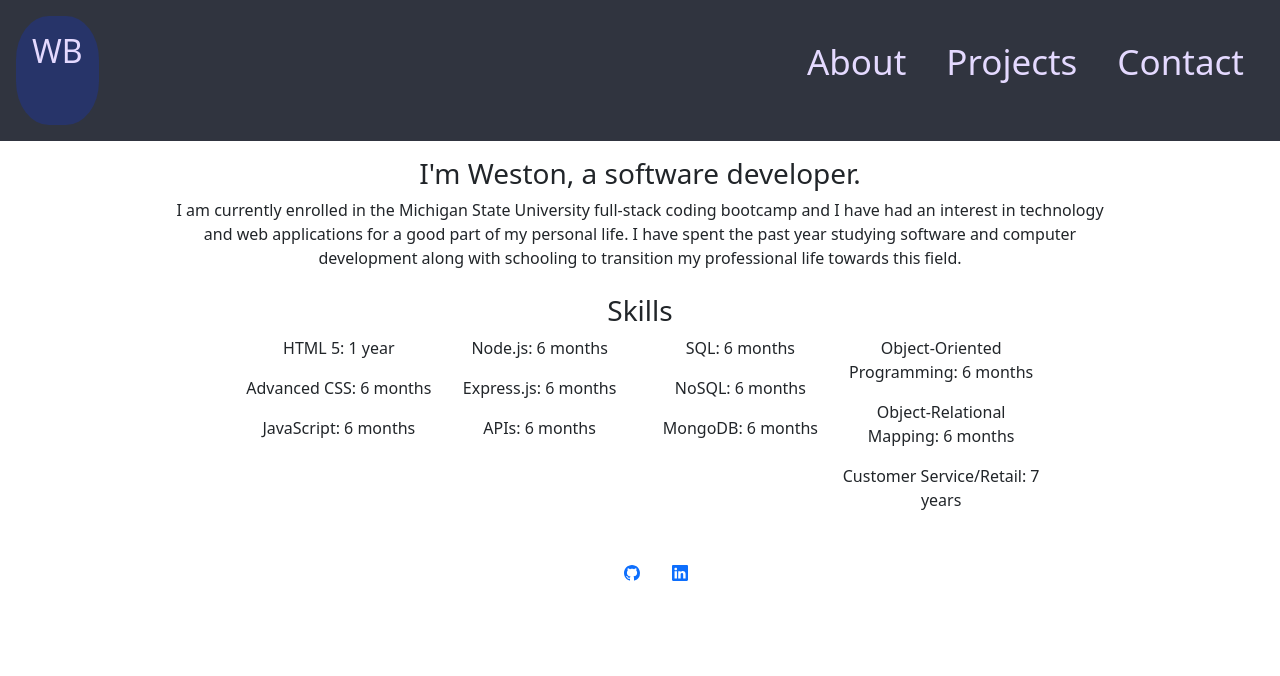
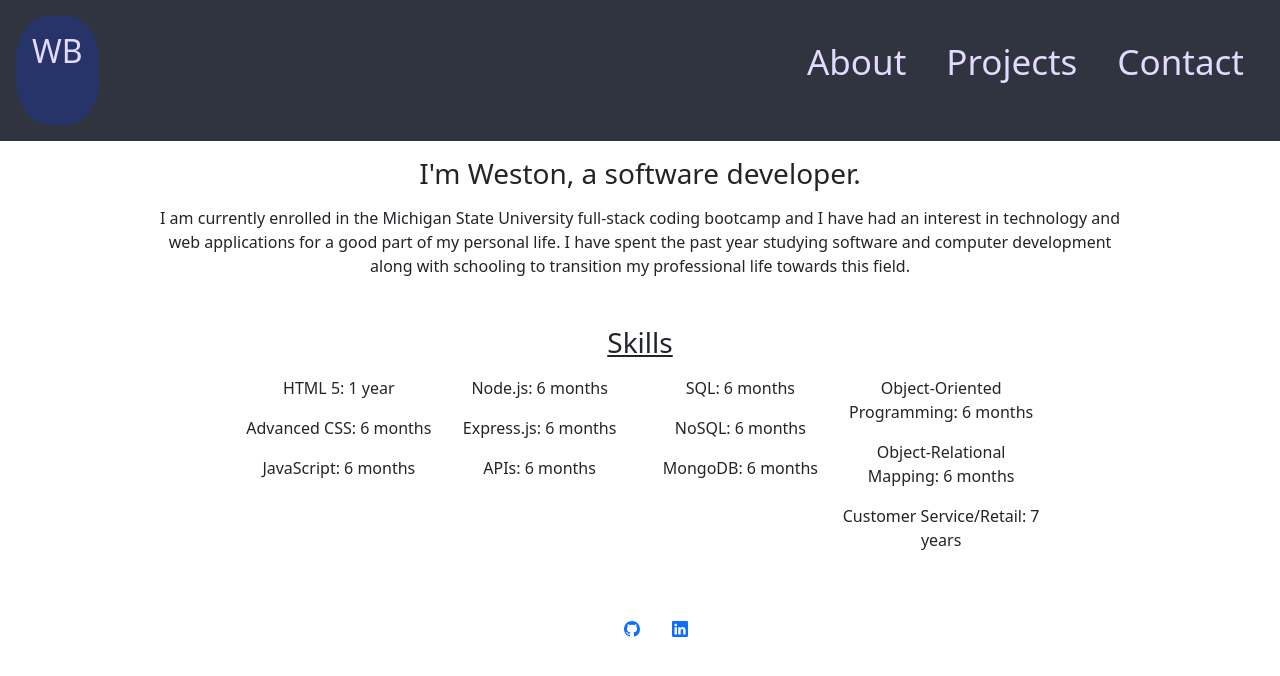
Before and after one commit to BKWes/react-portfolio, a React (Create React App) app: page / in a window 1280 px wide. Shown: the top 676 px of the page. Built offline with nearby package versions, Linux system fonts and the light colour scheme.

Commit message:
update about component and style

```diff
--- a/src/components/About/About.css
+++ b/src/components/About/About.css
@@ -5,7 +5,11 @@
 }
 
 .intro {
-    width: 75%;
+    width: 80%;
+}
+
+.skills {
+    text-decoration: underline;
 }
 
 .skillSection {
--- a/src/components/About/index.js
+++ b/src/components/About/index.js
@@ -8,28 +8,28 @@ function About() {
             <h3>
                 I'm Weston, a software developer.
             </h3>
-            <span>
+            <p className="mt-2 p-2">
             I am currently enrolled in the Michigan State University full-stack coding bootcamp and I have had an interest in technology and web applications for a good part of my personal life. I have spent the past year studying software and computer development along with schooling to transition my professional life towards this field.
-            </span>
+            </p>
           </div>
-          <div className="skills pt-3">
+          <div className="skills p-3">
             <h3>Skills</h3>
-                <div className="skillSection">
+                <div className="skillSection mt-2">
                     <p>HTML 5: 1 year</p>
                     <p>Advanced CSS: 6 months</p>
                     <p>JavaScript: 6 months</p>
                 </div>
-                <div className="skillSection">
+                <div className="skillSection mt-2">
                     <p>Node.js: 6 months</p>
                     <p>Express.js: 6 months</p>
                     <p>APIs: 6 months</p>
                 </div>
-                <div className="skillSection">
+                <div className="skillSection mt-2">
                     <p>SQL: 6 months</p>
                     <p>NoSQL: 6 months</p>
                     <p>MongoDB: 6 months</p>
                 </div>
-                <div className="skillSection">
+                <div className="skillSection mt-2">
                     <p>Object-Oriented Programming: 6 months</p>
                     <p>Object-Relational Mapping: 6 months</p>
                     <p>Customer Service/Retail: 7 years</p>
```
